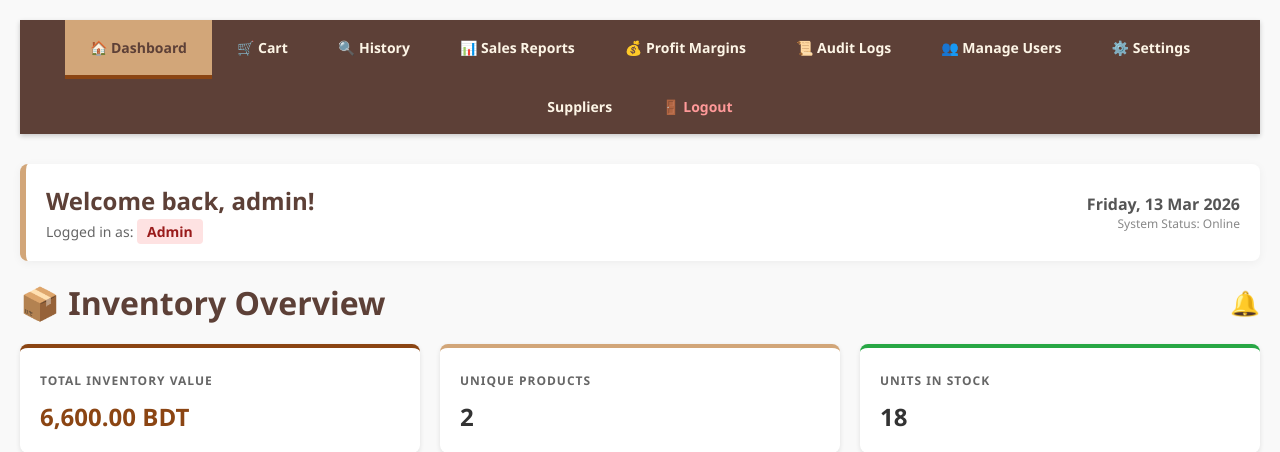
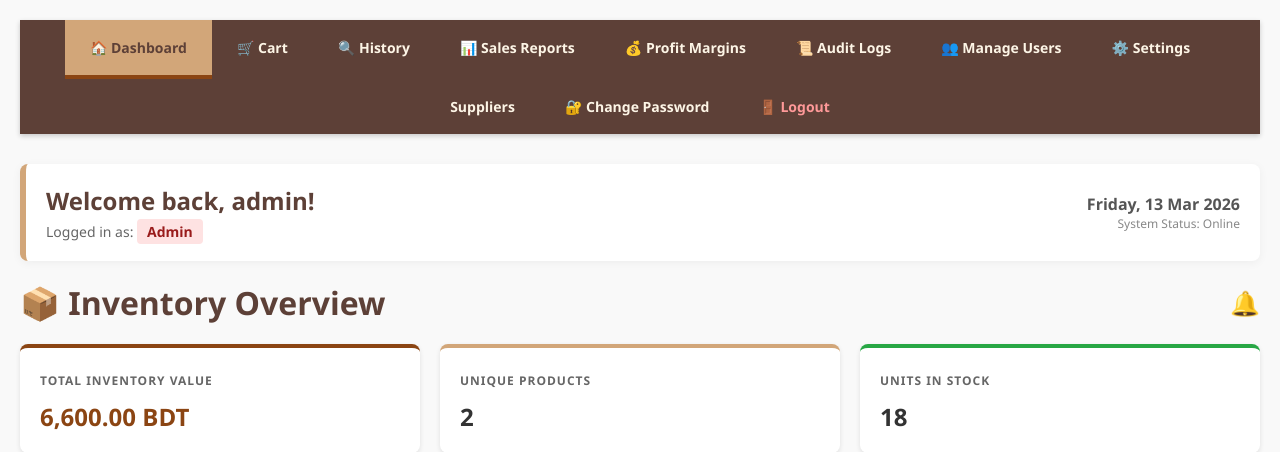
Before and after one commit to shahriararefin/Inventory-Management, a PHP site: page /shokher_ghor/index.php in a window 1280 px wide. Shown: the top 452 px of the page. Run offline with PHP 8.4, Linux system fonts and the light colour scheme; a user stored in the database is signed in; data comes from the database, SQL or seed files in the repository.

Commit message:
Add files via upload

```diff
--- a/navigation.php
+++ b/navigation.php
@@ -78,7 +78,7 @@ $role = $_SESSION['role'] ?? 'staff';
     <a href="manage_suppliers.php">Suppliers</a>
     <?php endif; ?>
             <?php endif; ?>
-
+        <a href="change_password.php">🔐 Change Password</a>
         <a href="logout.php" style="color: #ff9999;">🚪 Logout</a>
     </div>
 </div>
--- a/reset_admin.php
+++ b/reset_admin.php
@@ -23,3 +23,5 @@ if(mysqli_query($conn, $sql)){
     echo "Error: " . mysqli_error($conn);
 }
 ?>
+
+ <!-- Open your browser and go to: http://localhost/shokher_ghor/reset_admin.php -->
```
